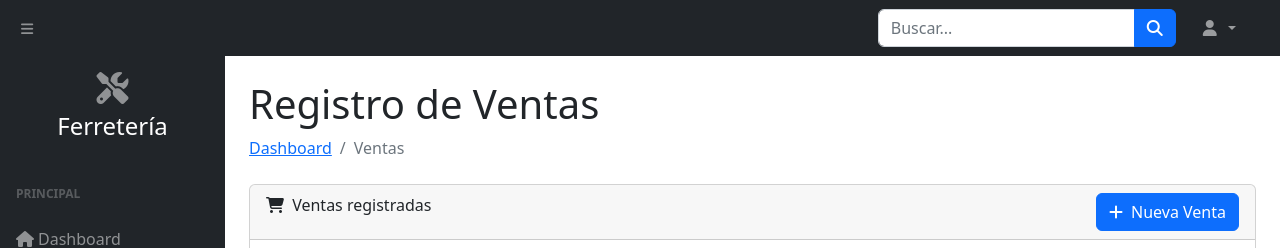
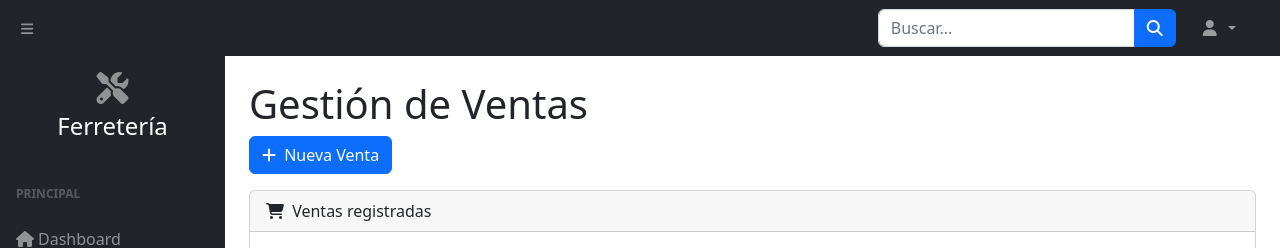
Before and after one commit to NicolleMelendez/Project-Hardware-Store, a Spring Boot app: page /sale in a window 1280 px wide. Shown: the top 248 px of the page. Run offline with Spring Boot 4, Linux system fonts and the light colour scheme; data comes from the database, SQL or seed files in the repository; data that the repository does not hold is empty; some of the project's set-up classes (security, data sources, template engines, error pages and the like) are left out, and stand-ins take their place; some libraries are stand-ins or nearby versions.

Commit message:
FIX view
se arregla titulos

```diff
--- a/hardwareStore/src/main/resources/templates/client/index.html
+++ b/hardwareStore/src/main/resources/templates/client/index.html
@@ -14,7 +14,7 @@
     <div id="layoutSidenav_content">
         <main>
             <div class="container-fluid px-4">
-                <h1 class="mt-4">Lista de Clientes</h1>
+                <h1 class="mt-4">Gestión de Clientes</h1>
                 <ol class="breadcrumb mb-4">
                     <li class="breadcrumb-item"><a th:href="@{/}">Dashboard</a></li>
                     <li class="breadcrumb-item active">Clientes</li>
--- a/hardwareStore/src/main/resources/templates/employee/index.html
+++ b/hardwareStore/src/main/resources/templates/employee/index.html
@@ -14,7 +14,7 @@
   <div id="layoutSidenav_content">
     <main>
       <div class="container-fluid px-4">
-        <h1 class="mt-4">Lista de Empleados</h1>
+        <h1 class="mt-4">Gestión de Empleados</h1>
         <ol class="breadcrumb mb-4">
           <li class="breadcrumb-item"><a th:href="@{/}">Dashboard</a></li>
           <li class="breadcrumb-item active">Empleados</li>
--- a/hardwareStore/src/main/resources/templates/inventory/index.html
+++ b/hardwareStore/src/main/resources/templates/inventory/index.html
@@ -14,7 +14,7 @@
   <div id="layoutSidenav_content">
     <main>
       <div class="container-fluid px-4">
-        <h1 class="mt-4">Control de Inventario</h1>
+        <h1 class="mt-4">Gestión de Inventario</h1>
         <ol class="breadcrumb mb-4">
           <li class="breadcrumb-item"><a th:href="@{/}">Dashboard</a></li>
           <li class="breadcrumb-item active">Inventario</li>
--- a/hardwareStore/src/main/resources/templates/issue/index.html
+++ b/hardwareStore/src/main/resources/templates/issue/index.html
@@ -14,7 +14,7 @@
   <div id="layoutSidenav_content">
     <main>
       <div class="container-fluid px-4">
-        <h1 class="mt-4">Registro de Salidas</h1>
+        <h1 class="mt-4">Gestión de Salidas</h1>
         <ol class="breadcrumb mb-4">
           <li class="breadcrumb-item"><a th:href="@{/}">Dashboard</a></li>
           <li class="breadcrumb-item active">Salidas</li>
--- a/hardwareStore/src/main/resources/templates/sale/index.html
+++ b/hardwareStore/src/main/resources/templates/sale/index.html
@@ -14,23 +14,22 @@
   <div id="layoutSidenav_content">
     <main>
       <div class="container-fluid px-4">
-        <h1 class="mt-4">Registro de Ventas</h1>
-        <ol class="breadcrumb mb-4">
-          <li class="breadcrumb-item"><a th:href="@{/}">Dashboard</a></li>
-          <li class="breadcrumb-item active">Ventas</li>
-        </ol>
+        <h1 class="mt-4">Gestión de Ventas</h1>
 
+        <!-- Botón de Nueva Venta -->
+        <button type="button" class="btn btn-primary mb-3" data-bs-toggle="modal"
+                data-bs-target="#saleModal" onclick="prepareNewSale()">
+          <i class="fas fa-plus me-1"></i> Nueva Venta
+        </button>
+
+        <!-- Tarjeta con la Tabla -->
         <div class="card mb-4">
           <div class="card-header">
             <i class="fas fa-shopping-cart me-1"></i>
             Ventas registradas
-            <button type="button" class="btn btn-primary float-end" data-bs-toggle="modal"
-                    data-bs-target="#saleModal" onclick="prepareNewSale()">
-              <i class="fas fa-plus me-1"></i> Nueva Venta
-            </button>
           </div>
           <div class="card-body">
-            <!-- Tabla de ventas -->
+            <!-- Tabla de Ventas (DataTable) -->
             <div class="table-responsive">
               <table class="table table-bordered" id="dataTable" width="100%" cellspacing="0">
                 <thead>
@@ -52,10 +51,10 @@
                   <td th:text="${sale.dateSale != null ? #dates.format(sale.dateSale, 'dd/MM/yyyy') : 'Sin fecha'}"></td>
                   <td th:text="${sale.total != null ? '$' + #numbers.formatInteger(sale.total, 0, 'POINT') : ''}"></td>
                   <td>
-                    <span th:class="${sale.status == 'COMPLETADA' ? 'badge bg-success' :
-                                   sale.status == 'PENDIENTE' ? 'badge bg-warning text-dark' :
-                                   'badge bg-danger'}"
-                          th:text="${sale.status ?: 'SIN ESTADO'}"></span>
+                      <span th:class="${sale.status == 'COMPLETADA' ? 'badge bg-success' :
+                                     sale.status == 'PENDIENTE' ? 'badge bg-warning text-dark' :
+                                     'badge bg-danger'}"
+                            th:text="${sale.status ?: 'SIN ESTADO'}"></span>
                   </td>
                   <td class="text-center">
                     <button class="btn btn-warning btn-sm me-1"
@@ -78,7 +77,7 @@
       </div>
     </main>
 
-    <!-- Modal para formulario -->
+    <!-- Modal para Formulario -->
     <div class="modal fade" id="saleModal" tabindex="-1" aria-hidden="true">
       <div class="modal-dialog">
         <div class="modal-content">
@@ -141,32 +140,12 @@
   </div>
 </div>
 
-
-
 <!-- SweetAlert2 -->
 <script src="https://cdn.jsdelivr.net/npm/sweetalert2@11"></script>
 
-<!-- JS -->
-<script>
-  function confirmDelete(button) {
-      Swal.fire({
-          title: '¿Estás seguro?',
-          text: "No podrás revertir esta acción",
-          icon: 'warning',
-          showCancelButton: true,
-          confirmButtonColor: '#d33',
-          cancelButtonColor: '#3085d6',
-          confirmButtonText: 'Sí, eliminar',
-          cancelButtonText: 'Cancelar'
-      }).then((result) => {
-          if (result.isConfirmed) {
-              button.closest('form').submit();
-          }
-      });
-  }
-</script>
 <!-- Bootstrap JS -->
 <script src="https://cdn.jsdelivr.net/npm/bootstrap@5.2.3/dist/js/bootstrap.bundle.min.js"></script>
+
 <!-- DataTables JS -->
 <script src="https://cdn.datatables.net/1.13.6/js/jquery.dataTables.min.js"></script>
 <script src="https://cdn.datatables.net/1.13.6/js/dataTables.bootstrap5.min.js"></script>
@@ -238,6 +217,24 @@
               alert('Error al cargar los datos de la venta');
           });
   }
+
+  // Confirmar eliminación
+  function confirmDelete(button) {
+      Swal.fire({
+          title: '¿Estás seguro?',
+          text: "No podrás revertir esta acción",
+          icon: 'warning',
+          showCancelButton: true,
+          confirmButtonColor: '#d33',
+          cancelButtonColor: '#3085d6',
+          confirmButtonText: 'Sí, eliminar',
+          cancelButtonText: 'Cancelar'
+      }).then((result) => {
+          if (result.isConfirmed) {
+              button.closest('form').submit();
+          }
+      });
+  }
 </script>
 </body>
 </html>
```
